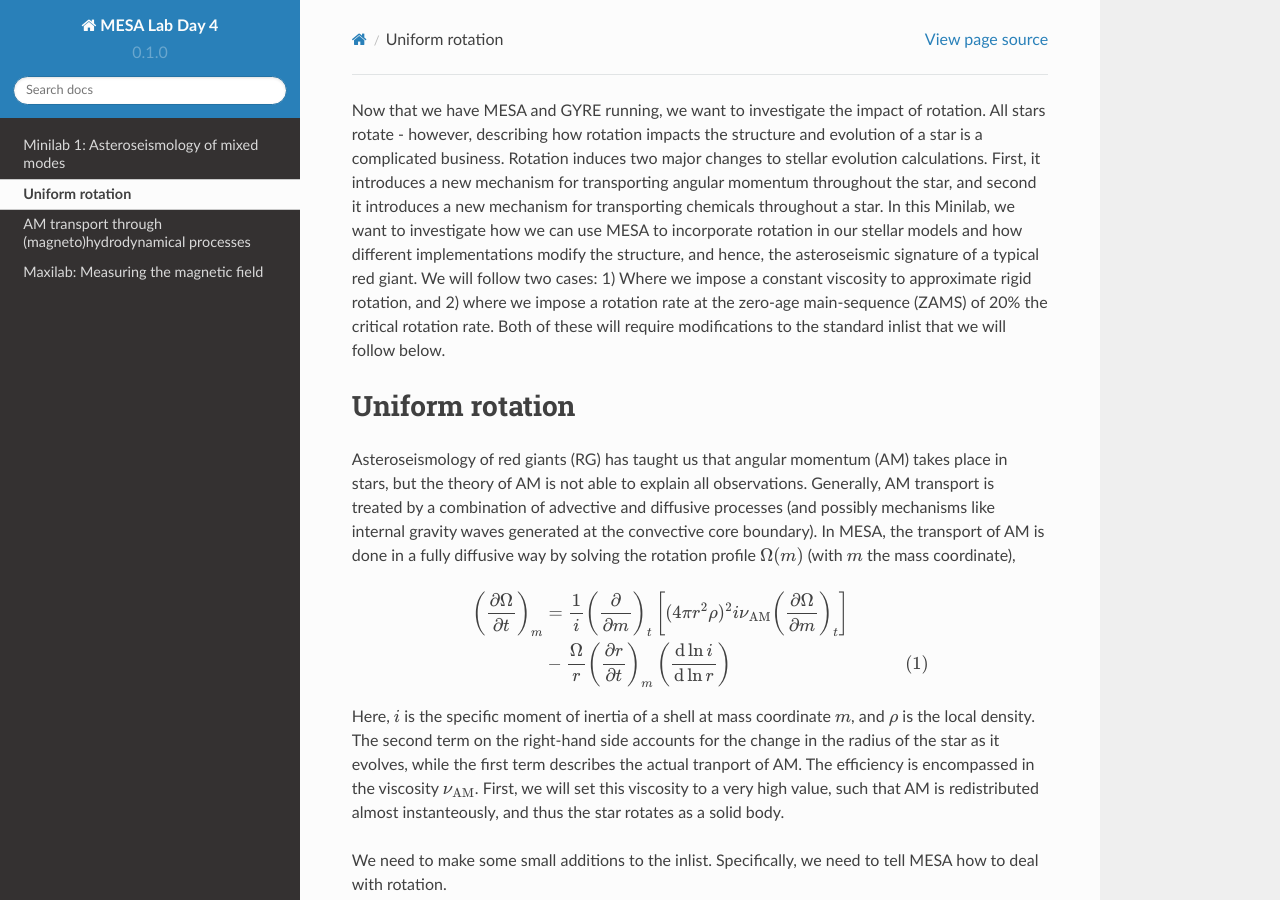
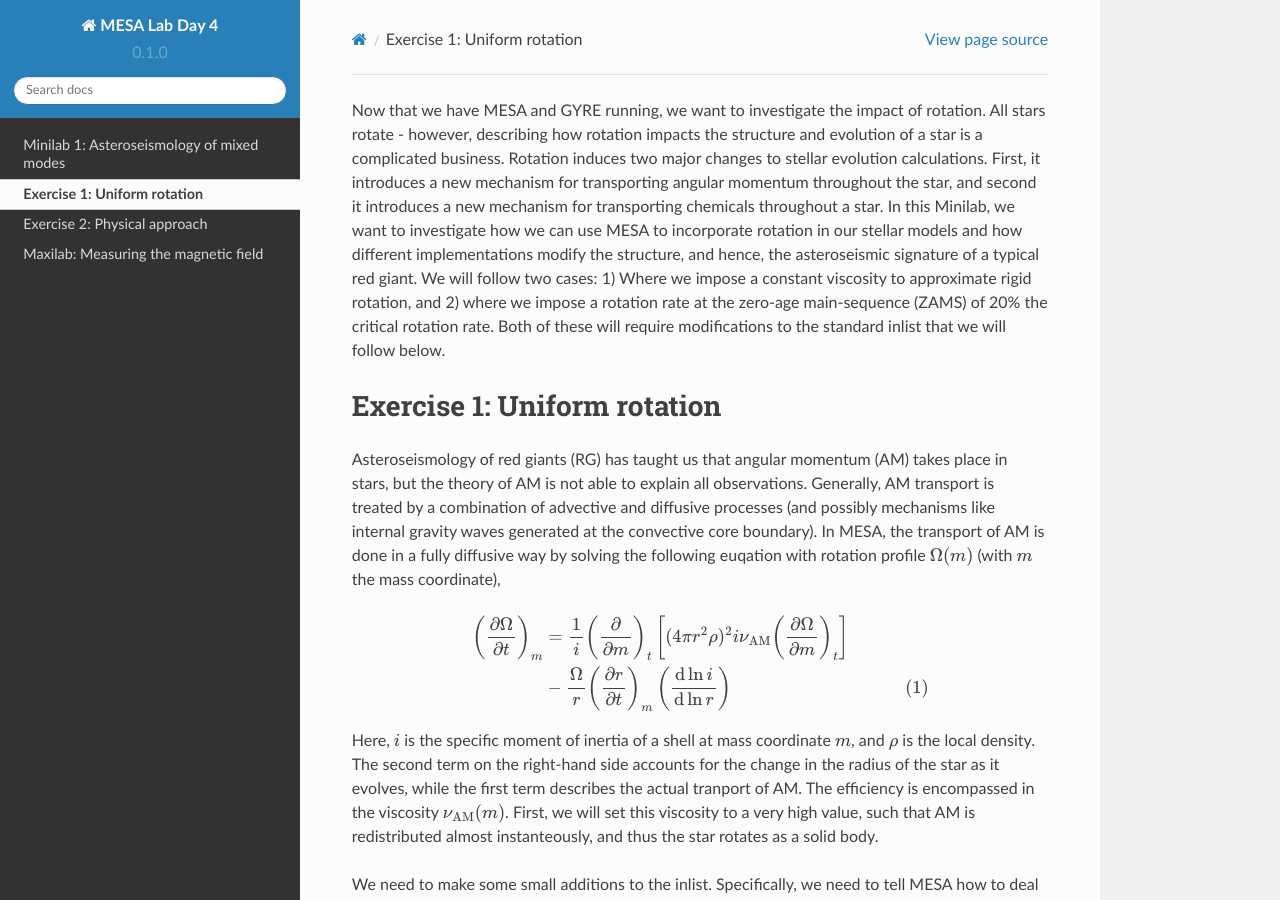
Before and after one commit to mesa-summer-school-2023/mesa-school-bugnet, a Sphinx documentation site: the page built from docs/minilab2.rst, in a window 1280 px wide and 900 px high. Built offline with Sphinx 7.4.7 and the Read the Docs theme 2.0.0, drawn with Linux system fonts in a browser that asks for light colours; some of the changed text lies outside the part shown.

Commit message:
Update minilab2.rst

```diff
--- a/docs/minilab2.rst
+++ b/docs/minilab2.rst
@@ -2,11 +2,11 @@
 
 
 
-Uniform rotation
+Exercise 1: Uniform rotation
 --------
 
 Asteroseismology of red giants (RG) has taught us that angular momentum (AM) takes place in stars, but the theory of AM is not able to explain all observations. Generally, AM transport is treated by a combination of advective and diffusive processes (and possibly mechanisms like internal gravity waves generated at the convective core boundary).
-In MESA, the transport of AM is done in a fully diffusive way by solving the rotation profile :math:`\Omega(m)` (with :math:`m` the mass coordinate),
+In MESA, the transport of AM is done in a fully diffusive way by solving the following euqation with rotation profile :math:`\Omega(m)` (with :math:`m` the mass coordinate),
 
 .. math::
 
@@ -16,7 +16,7 @@
     \end{split}
 
 Here, :math:`i` is the specific moment of inertia of a shell at mass coordinate :math:`m`, and :math:`\rho` is the local density. The second term on the right-hand side accounts for the change in the radius of the star as it evolves, while the first term describes the actual tranport of AM.
-The efficiency is encompassed in the viscosity :math:`\nu_{\rm AM}`. First, we will set this viscosity to a very high value, such that AM is redistributed almost instanteously, and thus the star rotates as a solid body.
+The efficiency is encompassed in the viscosity :math:`\nu_{\rm AM}(m)`. First, we will set this viscosity to a very high value, such that AM is redistributed almost instanteously, and thus the star rotates as a solid body.
 
 We need to make some small additions to the inlist. Specifically, we need to tell MESA how to deal with rotation.
 
@@ -64,13 +64,14 @@
        uniform_am_nu_non_rot = 1d20 ! In cm^2/s
 
 
+.. note::
 
-The ``run_star_extras.f90`` file has already been modified in ``extras_finish_step`` to terminate when the model reaches :math:`\nu_{\rm max}=180\,\mu`Hz, and to start writing profiles only on the RGB.
+    The ``run_star_extras.f90`` file has already been modified in ``extras_finish_step`` to terminate when the model reaches :math:`\nu_{\rm max}=180\,\mu`Hz, and to start writing profiles only on the RGB.
 
-.. code-block:: console
+    .. code-block:: console
 
-    if (s% nu_max .lt. 250.) s% write_profiles_flag = .true.
-    if (s% nu_max < 180.) extras_finish_step = terminate
+        if (s% nu_max < 250.) s% write_profiles_flag = .true.
+        if (s% nu_max < 180.) extras_finish_step = terminate
 
 
 In the next step, we will be passing the stellar profiles to GYRE. The following lines in the ``&controls`` tell MESA to output also a separate input file for GYRE along with the profiles.
@@ -108,7 +109,7 @@
 
 
 
-AM transport through (magneto)hydrodynamical processes
+Exercise 2: Physical approach
 --------
 
 Now, we want to take a more physical approach and compute the viscosity from the six (magneto)hydrodynamical processes implemented in MESA that can induce turbulence (and thus transport angular momentum).
@@ -131,7 +132,13 @@
         D_GSF_factor = 1
         D_ST_factor  = 1
 
-Run MESA again with this other way of AM transport. Do not forgot to change the name of your output directory through ``log_directory`` in the ``&controls`` section! In the mixing panel of ``PGstar``, you should also be able to see the predicted viscosity (or diffusion coefficient) for each of the six processes.
+Run MESA again with this other way of AM transport.
+
+.. warning::
+
+    Do not forgot to change the name of your output directory through ``log_directory`` in the ``&controls`` section!
+
+In the mixing panel of ``PGstar``, you should also be able to see the predicted viscosity (or diffusion coefficient) for each of the six processes.
 However, because we set ``am_D_mix_factor = 0`` in ``&controls``, we only study the effect of AM transport and not on the transport of chemical elements.
 
 Run GYRE again at the same age (again, remember to provide a different name for the summary file), and compare the pulsations. Could asteroseismology possibly distinguish between these two cases?
```
Also changed, not shown: other parts of docs/minilab2.rst (+1 -1 lines).
